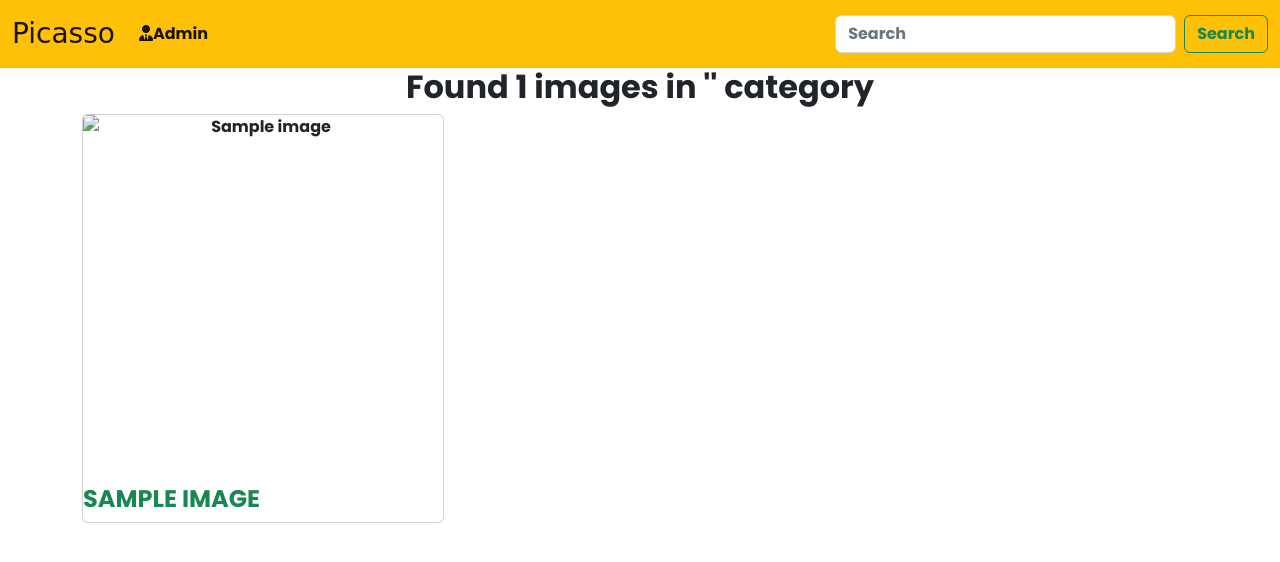
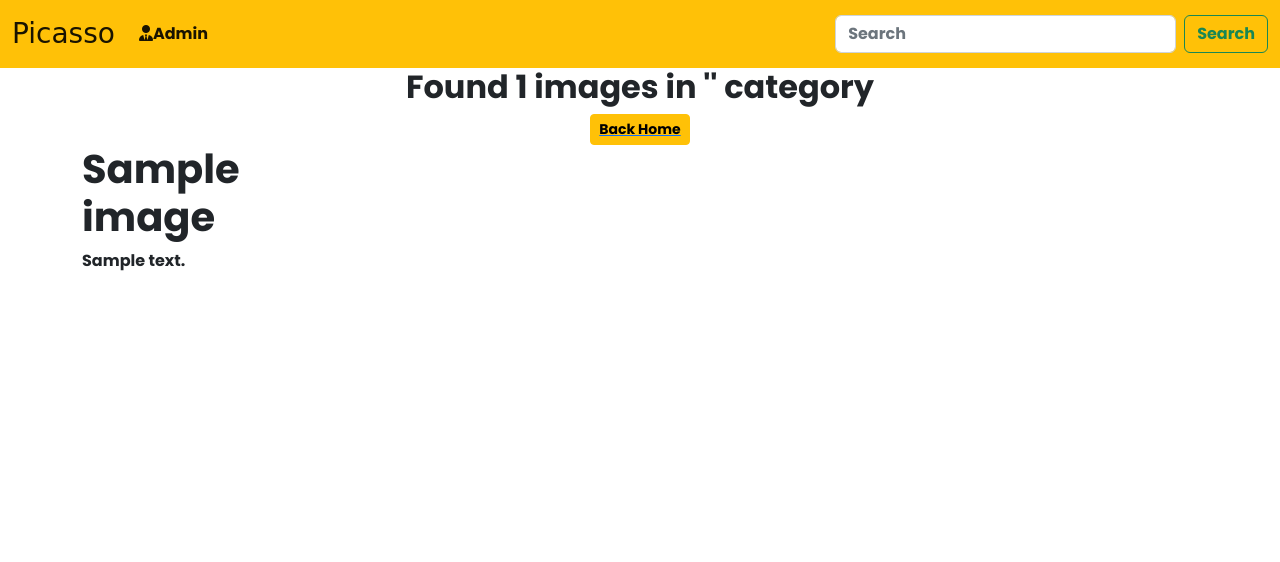
Before and after one commit to FloWambui/Gallery, a Django app: template picasso/templates/search.html in a window 1280 px wide. Shown: the top 562 px of the page. Run offline with Django 4.2, Linux system fonts and the light colour scheme; tables that the repository leaves empty hold one stand-in row (values such as "Sample post"); the template is opened without the code that fills it: values that come from a table or form of the project are taken from there, most other values are stand-ins (such as "Sample title", 1, 10 or a date in 2020); some libraries are stand-ins or nearby versions; some web fonts are replaced.

Commit message:
redifine the search functionality

```diff
--- a/picasso/models.py
+++ b/picasso/models.py
@@ -88,6 +88,6 @@ class Image(models.Model):
         self.delete()
 
     @classmethod
-    def search_by_name(cls, search_term):
-        images = cls.objects.filter(name__icontains=search_term)
+    def search_by_category(cls, search_term):
+        images = cls.objects.filter(category__icontains=search_term)
         return images
--- a/picasso/templates/navbar.html
+++ b/picasso/templates/navbar.html
@@ -14,7 +14,7 @@
 
       </ul>
       <form class="d-flex" role="search" action="{% url 'search_results' %}">
-        <input class="form-control me-2" type="search" placeholder="Search" aria-label="Search">
+        <input class="form-control me-2" type="search" placeholder="Search" aria-label="Search" name="image">
         <button class="btn btn-outline-success" type="submit">Search</button>
       </form>
     </div>
--- a/picasso/templates/search.html
+++ b/picasso/templates/search.html
@@ -1,69 +1,30 @@
 {% extends 'base.html' %}
 {% block content %}
 <div class="container">
-<div class="row">
-    {% if images %}
-    <h2 class="text-center" id="found">Found {{ images|length }} images in '{{message}}' category</h2>
-    {% else %}
-    <h2 class="text-center" id="foundnon"> Found 0 images for your search {{message}}</h2>
+    <div class="row">
+        {% if images%}
+        <h2 class="text-center">Found {{ images|length }} images in '{{message}}' category</h2>
+        {% else %}
+        <h2 class="text-center"> Found 0 images for your search term {{message}}</h2>
+        <!-- <a class="d-block mx-auto" href="/">
+            <button class="btn btn-sm btn-warning d-block mx-auto">Back Home</button>
+        </a> -->
 
-    <a class="d-block mx-auto" href="/">
-        <button class="btn btn-sm btn-warning d-block mx-auto">Back Home</button>
-    </a>
-    {% endif %}
-</div>
+        {% endif %}
+        <a class="d-block mx-auto" href="/">
+            <button class="btn btn-sm btn-warning d-block mx-auto">Back Home</button>
+        </a>
+    </div>
 
-    {% if images %}
-    {% for image in images %}
-    <div class="card-columns">
-
-        <button class="card" data-toggle="modal" data-target="#test{{image.id}}">
-            <img src="{{image.image.url}}" alt="{{image.name}}" class="card-img" style="height: 370px; width: 360px;">
-            <h4 class="text-center text-success" style="text-transform: uppercase;">{{image.name}}</h4>
-        </button>
-
-
-        <div class="modal fade" id="test{{image.id}}" tabindex="-1" aria-labelledby="exampleModalLabel"
-            aria-hidden="true">
-            <div class="modal-dialog">
-                <div class="modal-content">
-                    <div class="modal-header">
-                        <h5 class="modal-title" id="exampleModalLabel">{{image.name}}</h5>
-                        <button type="button" class="close" data-dismiss="modal" aria-label="Close">
-                            <span aria-hidden="true">&times;</span>
-                        </button>
-                    </div>
-                    <div class="modal-body">
-                        <img src="{{image.image.url}}" alt="{{image.name}}" class="img-fluid"
-                            style="height: 300px; width: 500px;">
-                        <p class="imgdesc text-center">{{image.description}}</p>
-                        <p class="bg-success d-inline"><b>Category: {{image.category}}</b></p>
-                        <p class="bg-info d-inline"><b>Location: {{image.location}}</b></p><br>
-                        <p class="bg-info d-inline"><b>Date created: {{image.date}}</b></p>
-
-                    </div>
-                    <div class="modal-footer">
-                        <input class="form-control input-lg" type="text" value="{{image.image.url}}"
-                            id="{{image.id}}.url">
-                        <button class="btn copy-btn btn-modal btn-success btn-sm" type="button"
-                            onclick="copyLink('{{image.id}}.url')">Copy</button>
-
-
-                        <script>
-                                function copyLink(element) {
-                                    document.getElementById(element).select();
-                                    document.execCommand("copy");
-                                    alert('url successfully copied');
-                                }
-                        </script>
-                    </div>
-                </div>
-            </div>
+    <div class="row">
+        {% if images %}
+        {% for image in images %}
+        <div class="col-sm-6 col-md-3">
+            <h1>{{image.name}}</h1>
+            <p>{{image.description}}</p>
         </div>
-
-
         {% endfor %}
+        {% endif %}
     </div>
-    {% endif %}
 </div>
 {% endblock %}
--- a/picasso/views.py
+++ b/picasso/views.py
@@ -14,7 +14,7 @@ def welcome(request):
 def search_results(request):
     if 'image' in request.GET and request.GET["image"]:
         search_term = request.GET.get("image")
-        searched_images = Image.search_by_name(search_term)
+        searched_images = Image.search_by_category(search_term)
         message = f"{search_term}"
 
 
```
Also changed, not shown: README.md.
